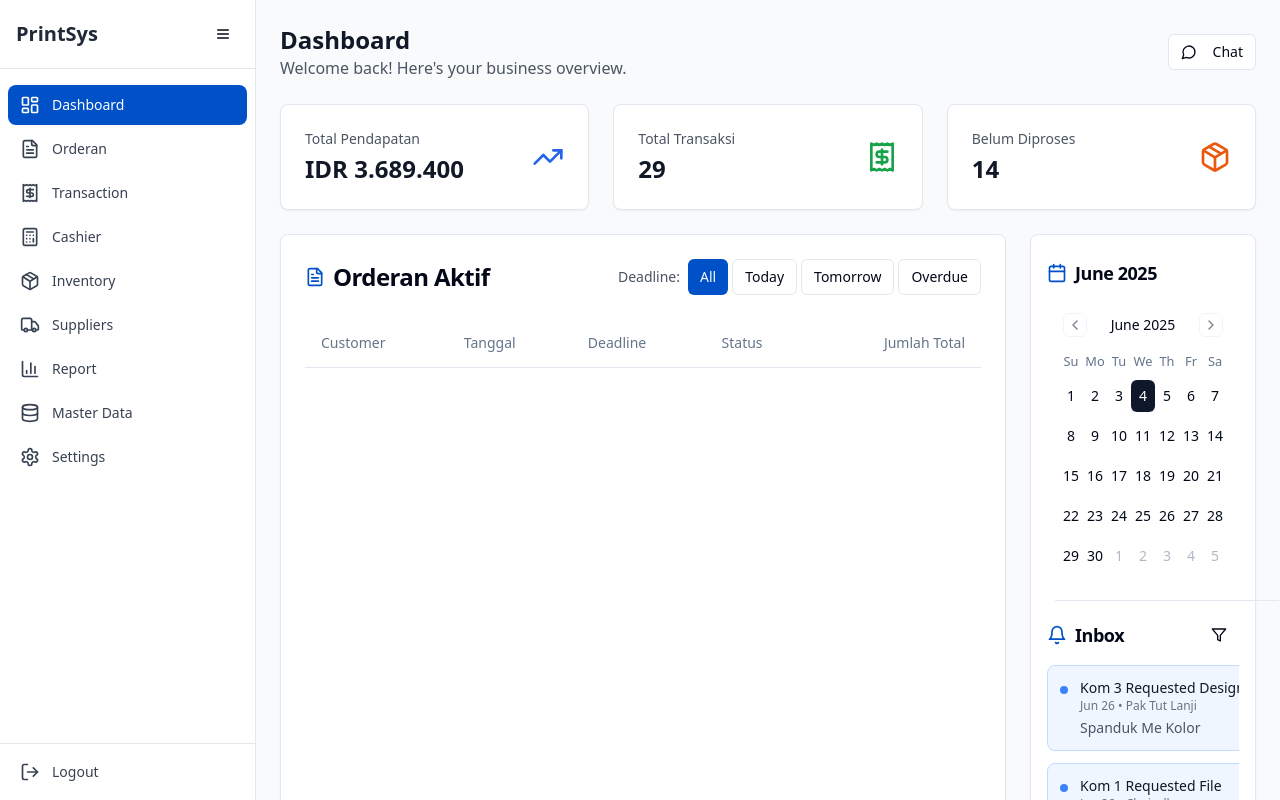
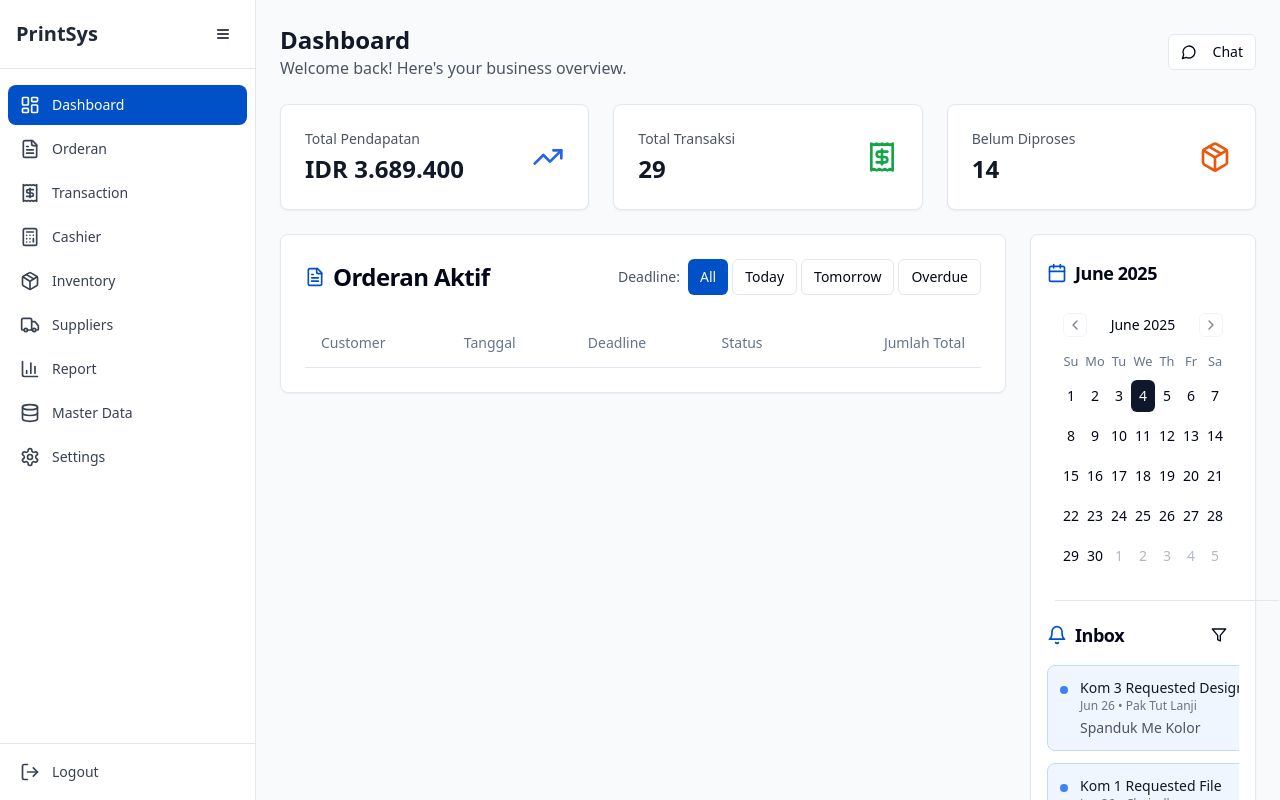
Before and after one commit to milawidyalestari/studio-pos, a React (Vite) app: page / in a window 1280 px wide. Built offline with nearby package versions, Linux system fonts and the light colour scheme.

Commit message:
Align calendar with chart card
Make the calendar section align to the top of the chart card.

```diff
--- a/src/components/dashboard/DashboardContent.tsx
+++ b/src/components/dashboard/DashboardContent.tsx
@@ -20,7 +20,7 @@ const DashboardContent: React.FC<DashboardContentProps> = ({
   onDeadlineFilterChange
 }) => {
   return (
-    <div className="grid grid-cols-1 lg:grid-cols-4 gap-6 flex-1 min-h-0">
+    <div className="grid grid-cols-1 lg:grid-cols-4 gap-6 flex-1 min-h-0 items-start">
       {/* Active Orders */}
       <ActiveOrdersTable
         selectedDate={selectedDate}
```
